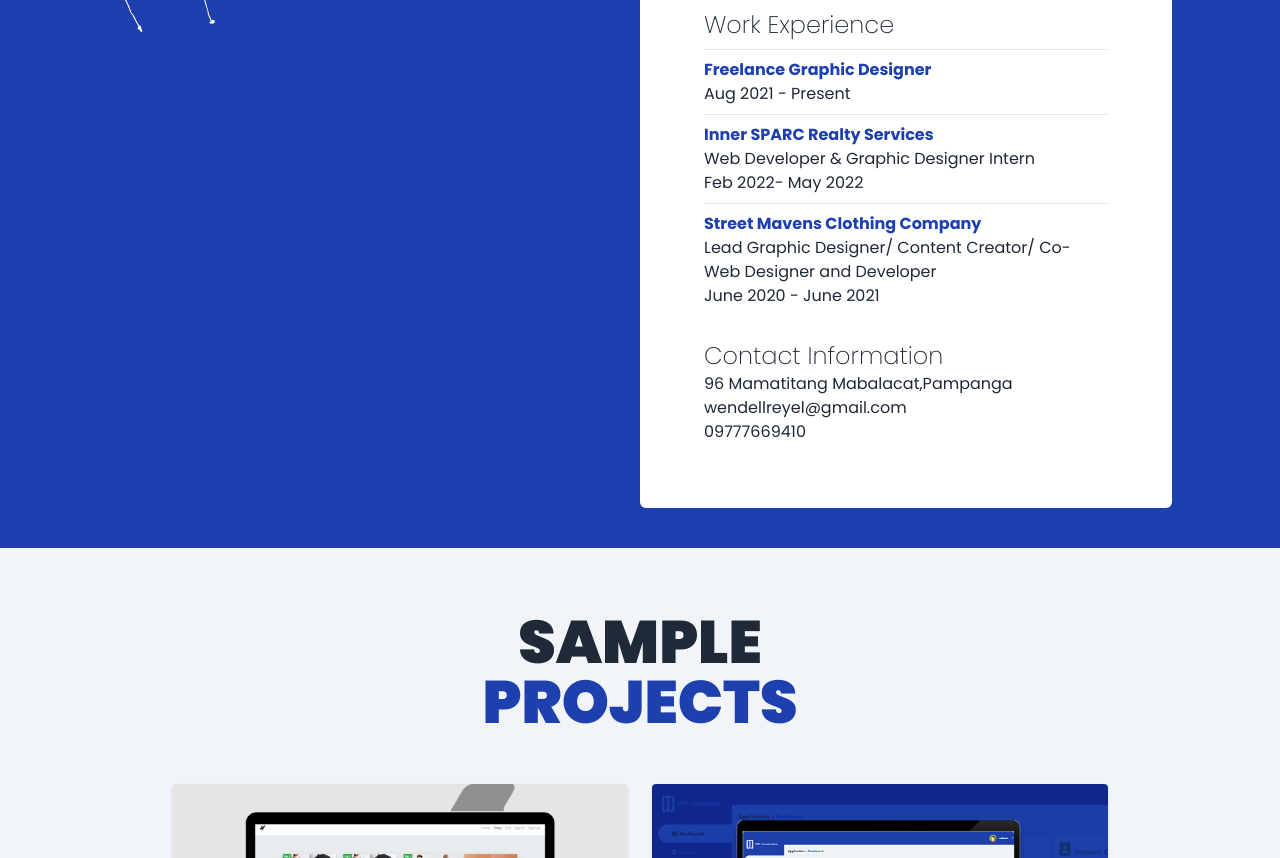
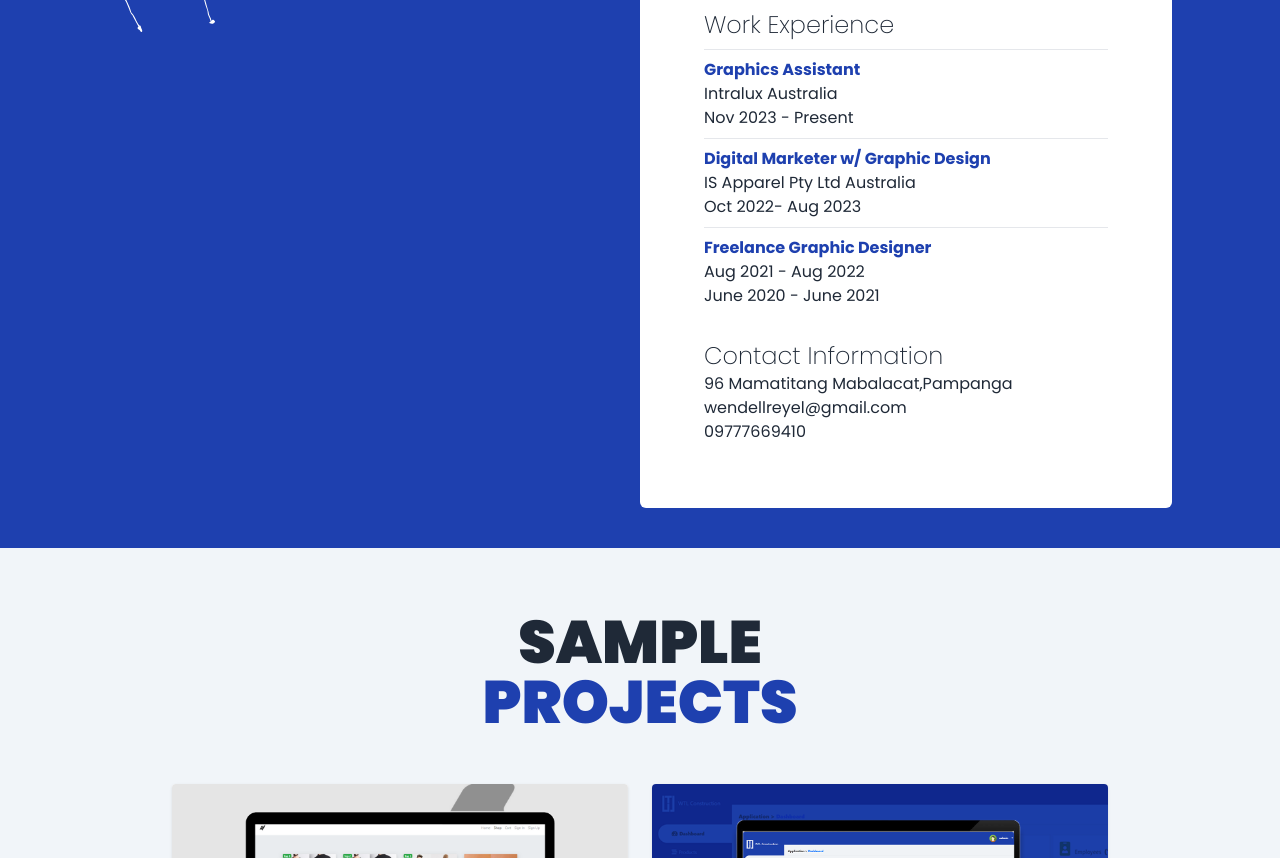
Before and after one commit to wendelamante/portfolio, a plain HTML site: page index.html in a window 1280 px wide. Shown: the part 2092-2950 px from the top of the page. Drawn offline with nearby package versions, Linux system fonts and the light colour scheme; no server answers; a script that the page names is missing.

Commit message:
Update index.html

```diff
--- a/index.html
+++ b/index.html
@@ -181,41 +181,43 @@
                             <div class="my-2">
                                 <a href="#">
                                     <p class="text-primary font-bold text-base dark:text-darkcyan">
-                                        Freelance Graphic Designer
+                                       Graphics Assistant
                                      </p>
                                  </a>
                                 <p class="text-gray-800 text-base dark:text-darktext">
+                                    <p class="text-gray-800 text-base dark:text-darktext">
+                                   Intralux Australia
 
                                  </p>
+
                                 <p class="text-gray-800 text-base dark:text-darktext">
-                                    Aug 2021 - Present
+                                    Nov 2023 - Present
                                  </p>
                             </div>
 				<hr>
                             <div class="my-2">
                                 <a href="#">
                                     <p class="text-primary font-bold text-base dark:text-darkcyan">
-                                        Inner SPARC Realty Services
+                                       Digital Marketer w/ Graphic Design
                                      </p>
                                  </a>
                                 <p class="text-gray-800 text-base dark:text-darktext">
-                                    Web Developer & Graphic Designer Intern
+                                    IS Apparel Pty Ltd Australia
 
                                  </p>
                                 <p class="text-gray-800 text-base dark:text-darktext">
-                                    Feb 2022- May 2022
+                                    Oct 2022- Aug 2023
                                  </p>
                             </div>
                             <hr>
                             <div class="my-2">
                                 <a href="#">
                                     <p class="text-primary font-bold text-base dark:text-darkcyan">
-                                        Street Mavens Clothing Company
+                                        Freelance Graphic Designer
                                      </p>
                                  </a>
                                 <p class="text-gray-800 text-base dark:text-darktext">
-                                    Lead Graphic Designer/ Content Creator/
-Co- Web Designer and Developer
+                                    Aug 2021 - Aug 2022
                                  </p>
                                 <p class="text-gray-800 text-base dark:text-darktext">
                                     June 2020 - June 2021
```
